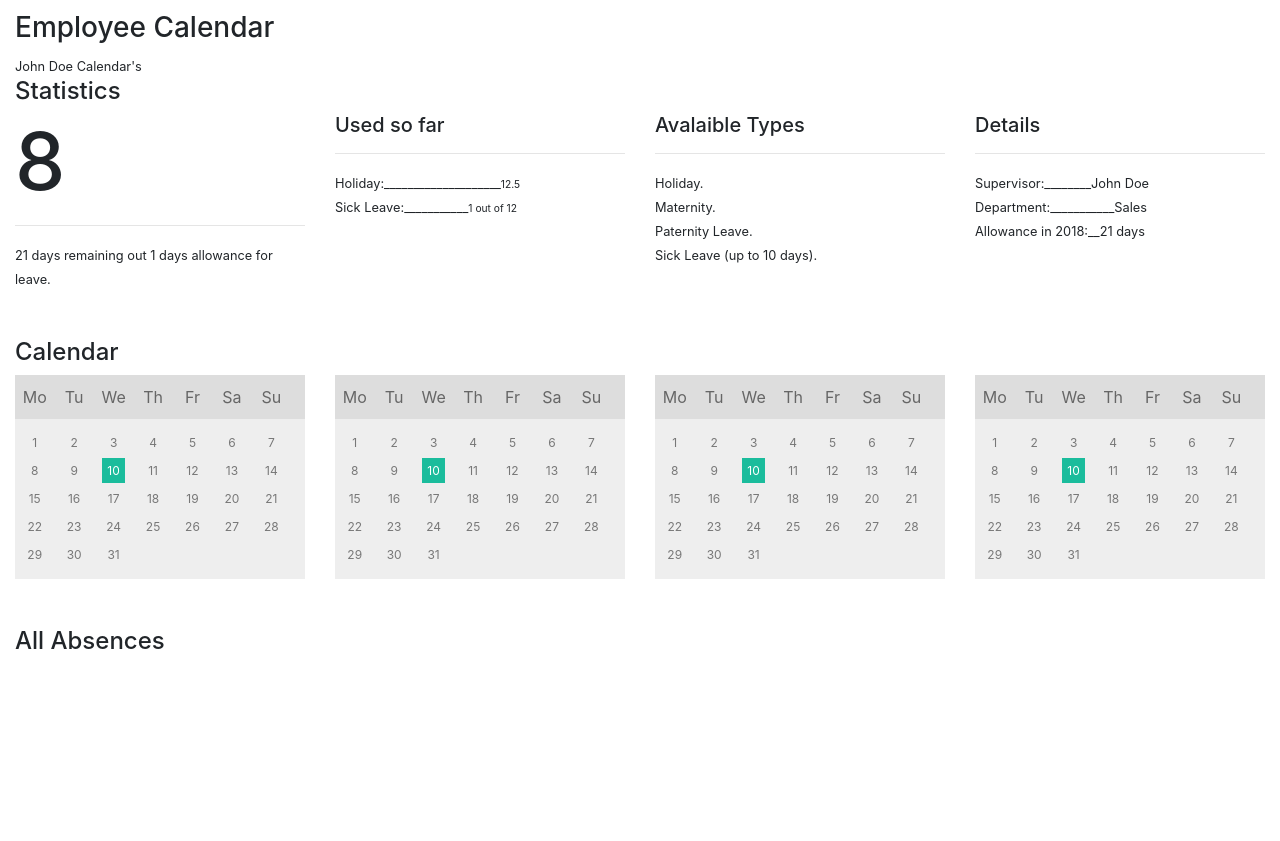
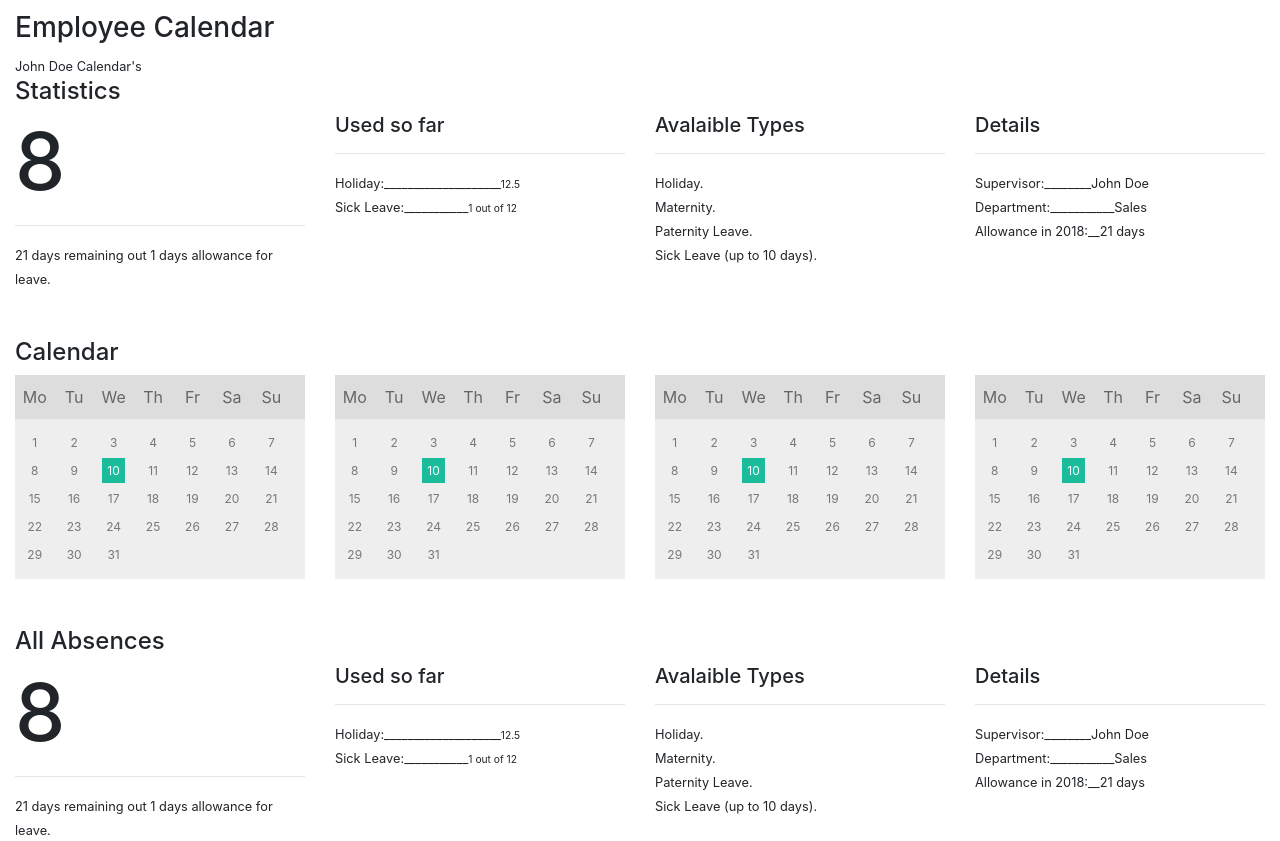
Before and after one commit to kingsleyOnyelo/Time-Off-App, a React app: page /dashboard in a window 1280 px wide. Shown: the part 83-924 px from the top of the page. Before the commit the page ends 870 px from the top, so only its background shows below. Built offline with nearby package versions, Linux system fonts and the light colour scheme.

Commit message:
initial commit

```diff
--- a/src/Dashboard.js
+++ b/src/Dashboard.js
@@ -305,6 +305,51 @@ class Dashboard extends React.Component{
 
 
 <h4>All Absences</h4>
+<div class="row offRem">
+
+                                    <div class="col-sm">
+                                    <div className="days1">
+                                        <h1 className="daysLeft">8</h1>
+                                        <hr></hr>
+                                        <small>21 days remaining out 1 days allowance for leave.</small>
+                                    </div>
+                                    </div>
+
+
+
+                                    <div class="col-sm">
+                                    <div className="days1">
+                                        <h5>Used so far</h5>
+                                        <hr></hr>
+                                        <small>Holiday:____________________<span><small>12.5</small></span></small><br/>
+                                        <small>Sick Leave:___________<span><small>1 out of 12</small></span></small>
+                                    </div>
+                                    </div>
+
+
+                                    <div class="col-sm">
+                                    <div className="days1">
+                                        <h5>Avalaible Types</h5>
+                                        <hr></hr>
+                                        <small>Holiday.</small><br/>
+                                        <small>Maternity.</small><br/>
+                                        <small>Paternity Leave.</small><br/>
+                                        <small>Sick Leave (up to 10 days).</small>
+                                    </div>
+                                    </div>
+
+
+                                    <div class="col-sm">
+                                    <div className="days1">
+                                        <h5>Details</h5>
+                                        <hr></hr>
+                                        <small>Supervisor:________John Doe</small><br/>
+                                        <small>Department:___________Sales</small><br/>
+                                        <small>Allowance in 2018:__21 days</small><br/>
+
+                                    </div>
+                                    </div>
+                            </div>
 
 
 
--- a/src/Login.js
+++ b/src/Login.js
@@ -6,6 +6,39 @@ import {Link} from 'react-router-dom';
 
 
 class Login extends React.Component{
+    constructor(props){
+        super(props);
+
+        this.handleChangeEmail = this.handleChangeEmail.bind(this);
+
+
+
+
+        this.state = {
+            email: "",
+            password: null,
+            emailError: "*Email required",
+            passwordError: ""
+
+        };
+    };
+
+
+
+
+
+    handleChangeEmail(event){
+        let emailVal= event.target.value;
+        this.setState({email: emailVal});
+        const emailState = this.state.email;
+        //console.log(emailState);
+        if(emailState.includes("@")){
+            this.setState({emailError: "Valid department"})
+        }else{
+            this.setState({emailError: "Invalid department"})
+    }
+    };
+
     render(){
         return(
 
@@ -25,8 +58,8 @@ class Login extends React.Component{
 
                 <label className="lbl">ENTER DASHBOARD</label>
 
-                <input type="email" placeholder="Email Address" className="form-control"></input>
-                <small style={{color:"red"}}>Email required*</small>
+                <input type="email" placeholder="Email Address" className="form-control" onChange={this.handleChangeEmail} noValidate></input>
+                <small style={{color:"red"}}>{this.state.emailError}</small>
 
                 <input type="password" placeholder="Password" className="form-control"></input>
                 <small style={{color:"red"}}>Password required*</small><br/>
--- a/src/Sign.js
+++ b/src/Sign.js
@@ -107,7 +107,7 @@ handleSubmit(event){
 
             <div className="signCon2">
 
-            <form onSubmit={this.handleSubmit} noValidate>
+               <form onSubmit={this.handleSubmit} noValidate>
                 <label className="lbl">SIGN UP</label>
                 <input type="text" placeholder="Department" className="form-control" onChange={this.handleChange} noValidate></input>
                 <small style={{color:"red"}}>{this.state.departmentError}</small>
--- a/src/style.css
+++ b/src/style.css
@@ -300,7 +300,7 @@ transform: scale(1.1);
 
     .signCon2{
         width: 300px;
-        height: 80%;
+        height: 90%;
         background: black;
         margin-top: 20px;
         border-radius: 10px;
```
